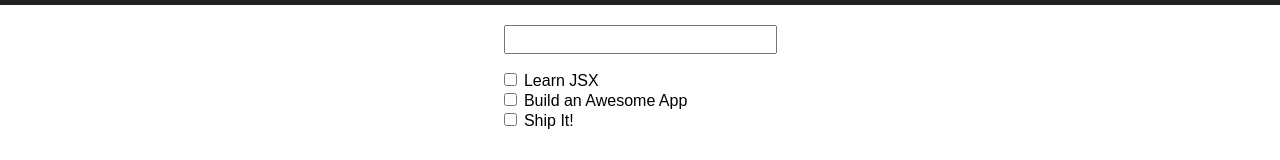
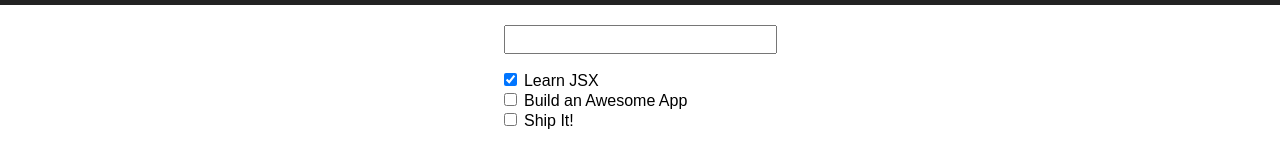
Before and after one commit to Juraci/todo_react, a React (Create React App) app: page / in a window 1280 px wide. Shown: the part 185-345 px from the top of the page. Built offline with nearby package versions, Linux system fonts and the light colour scheme.

Commit message:
iterating over the todo list

```diff
--- a/src/App.js
+++ b/src/App.js
@@ -3,6 +3,21 @@ import logo from './logo.svg';
 import './App.css';
 
 class App extends Component {
+  constructor() {
+    super()
+    this.state = {
+      todos: [
+        { id: 1, name: 'Learn JSX', isComplete: true },
+        { id: 2, name: 'Build an Awesome App', isComplete: false },
+        { id: 3, name: 'Ship It!', isComplete: false },
+      ]
+    }
+  }
+
+  get_todo(todo) {
+    return <li key={ todo.id }><input className="check-box" defaultChecked={ todo.isComplete } type="checkbox"/> { todo.name }</li>
+  }
+
   render() {
     return (
       <div className="App">
@@ -16,9 +31,7 @@ class App extends Component {
           </form>
           <div className="Todo-List">
             <ul>
-              <li><input className="check-box" type="checkbox"/> Learn JSX</li>
-              <li><input className="check-box" type="checkbox"/> Build an Awesome App</li>
-              <li><input className="check-box" type="checkbox"/> Ship It!</li>
+              { this.state.todos.map(todo => this.get_todo(todo) )}
             </ul>
           </div>
         </div>
```
